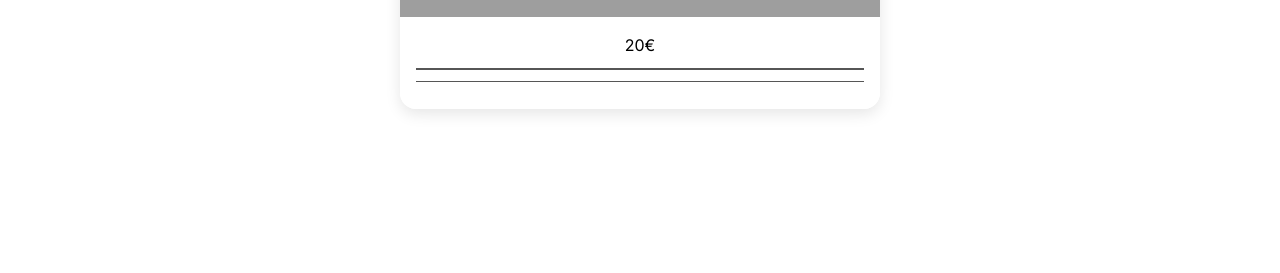
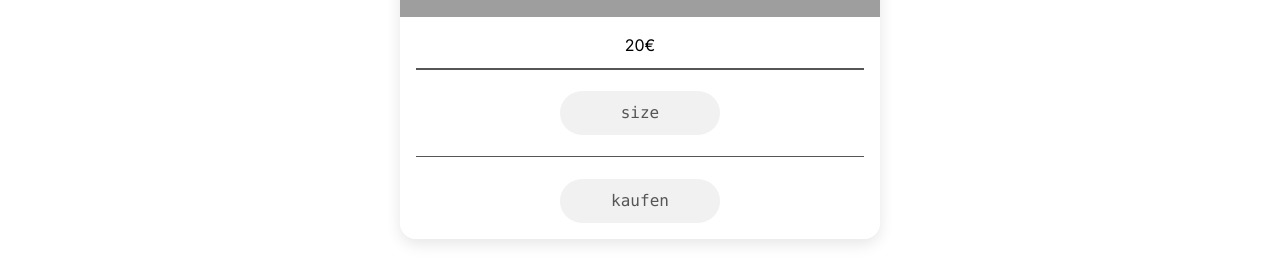
Before and after one commit to johannes-39/poppenreuth, a Next.js app: page / in a window 1280 px wide. Both pictures are taken after a click on the picture 640 px from the left and 200 px from the top of the page. Shown: the part 303-576 px from the top of the page. Built offline with nearby package versions, Linux system fonts and the light colour scheme; grey boxes are pictures that could not be loaded.

Commit message:
second release

```diff
--- a/app/src/components/TextComp/textcomp.tsx
+++ b/app/src/components/TextComp/textcomp.tsx
@@ -1,12 +1,17 @@
 import React from 'react';
 import './textcomp.css'
+import ButtonComponent from "@/app/src/components/button/button";
+import {Dropdown} from "@mui/base";
+import Sizepicker from "@/app/src/components/sizepicker/sizepicker";
 const TextComponent:React.FC<any> =  ({setCheckout, checkout, myclick, content1, input}) => {
     return (
         <div >
             {
                 myclick === false ? <p className={'p'}>{input}</p>: <div><p  className={'p2'}>{content1}<div className={'line'}></div>
                     <div className={"purchase"}>
-                        <div className={'line1'}></div>
+                        <Sizepicker>
+                        </Sizepicker>                        <div className={'line1'}></div>
+                        <ButtonComponent setCheckout={setCheckout} checkout={checkout}></ButtonComponent>
 
 
                     </div>
--- /dev/null
+++ b/app/src/components/button/button.css
@@ -0,0 +1,16 @@
+.button {
+    position: relative;
+    width: 100%;
+    max-width: 10rem;
+    height: 100%;
+    border: none;
+    padding: 10px 25px;
+    border-radius: 25px;
+    font-family: Consolas;
+    color: #555;
+    cursor: auto;
+    background-color: #f1f1f1;
+}
+.button:hover {
+    box-shadow: 0 5px 15px rgba(0, 0, 0, 0.1);
+}
--- /dev/null
+++ b/app/src/components/button/button.tsx
@@ -0,0 +1,11 @@
+import React from 'react';
+import './button.css';
+const ButtonComponent:React.FC<any> =  ({setCheckout, checkout}) => {
+    const handleOnClick = () => {
+        setCheckout(!checkout);
+    }
+    return (
+        <button onClick={handleOnClick} className={'button'}>kaufen</button>
+    )
+}
+export default ButtonComponent;
--- /dev/null
+++ b/app/src/components/sizepicker/sizepicker.css
@@ -0,0 +1,54 @@
+
+.test123 {
+    left: 30%;
+    position: relative;
+    width: 40%;
+}
+
+.dropdown1 {
+    left: 10%;
+    position: relative;
+    width: 80%;
+    height: 100%;
+    border: none;
+    padding: 10px 25px;
+    border-radius: 25px;
+    font-family: Consolas;
+    color: #555;
+    cursor: auto;
+
+}
+
+.button {
+    margin-top: 0.7rem;
+    position: relative;
+    width: 100%;
+    max-width: 10rem;
+    height: 100%;
+    border: none;
+    padding: 10px 25px;
+    border-radius: 25px;
+    font-family: Consolas;
+    color: #555;
+    cursor: auto;
+}
+.button:hover {
+    box-shadow: 0 5px 15px rgba(0, 0, 0, 0.1);
+}
+
+.button1 {
+    position: relative;
+    width: 100%;
+    max-width: 8rem;
+    height: 100%;
+    border: none;
+    border-radius: 25px;
+    font-family: Consolas;
+    color: #555;
+    background-color: #f1f1f1;
+    cursor: auto;
+    margin-top: 0.3rem;
+}
+.button1:hover {
+    box-shadow: 0 5px 15px rgba(0, 0, 0, 0.1);
+}
--- /dev/null
+++ b/app/src/components/sizepicker/sizepicker.tsx
@@ -0,0 +1,41 @@
+import React, {useState} from 'react';
+import './sizepicker.css'
+const Sizepicker:React.FC<any> =  () => {
+    const [open, setOpen] = useState(false);
+    const [value, setValue] = useState("size");
+    const handleOnClick = () => {
+        setOpen(!open);
+    }
+
+    const handleOnClick1 = () => {
+        setValue("M");
+        setOpen(!open);
+    }
+    const handleOnClick2 = () => {
+        setValue("L");
+        setOpen(!open);
+    }
+    const handleOnClick3 = () => {
+        setValue("XL");
+        setOpen(!open);
+    }
+    const handleOnClick4 = () => {
+        setValue("XXL");
+        setOpen(!open);
+    }
+
+    return (
+        <div className={"dropdown1"}>
+            <button className={'button'} onClick={handleOnClick}>{value}</button>
+            {
+                open === true ? <div className={"test123"}>
+                    <button onClick={handleOnClick1} className={'button1'}>M</button>
+                    <button onClick={handleOnClick2} className={'button1'}>L</button>
+                    <button onClick={handleOnClick3} className={'button1'}>XL</button>
+                    <button onClick={handleOnClick4} className={'button1'}>XXL</button>
+                </div> : null
+            }
+        </div>
+    )
+}
+export default Sizepicker;
```
